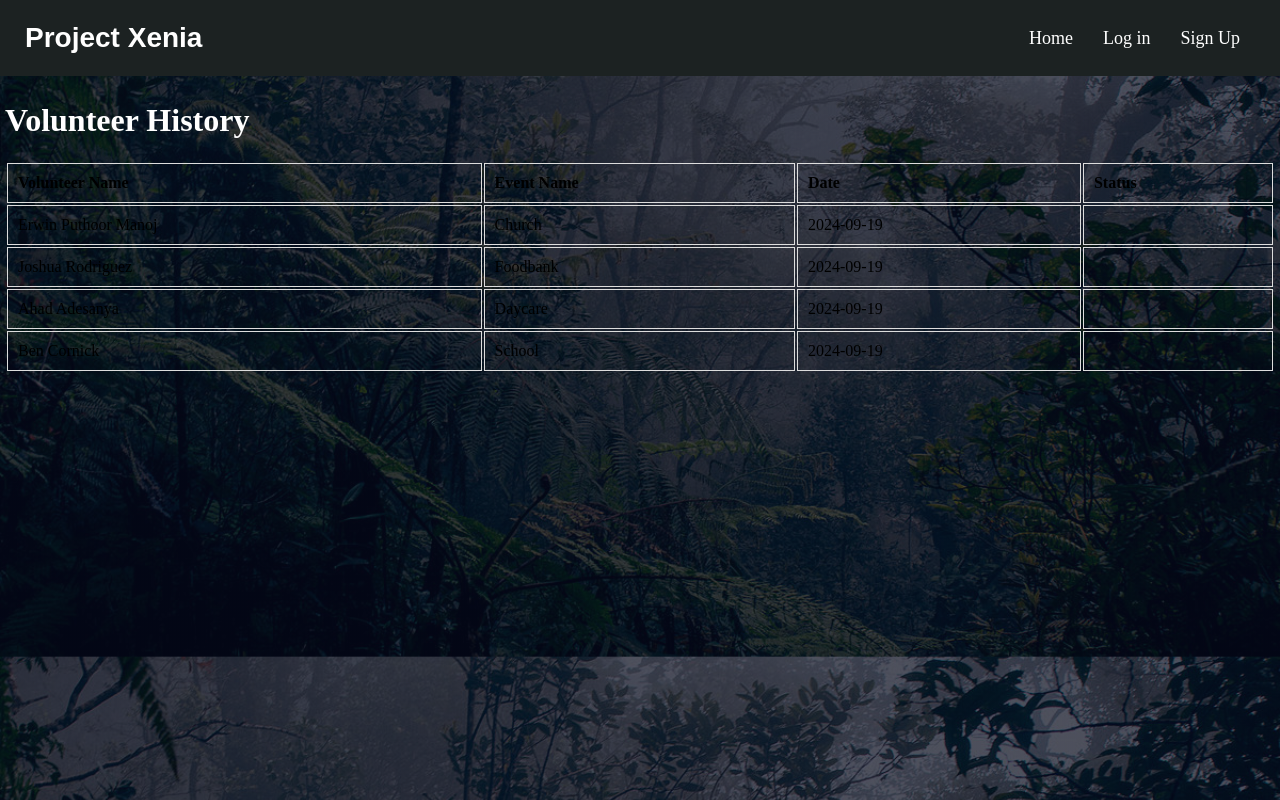
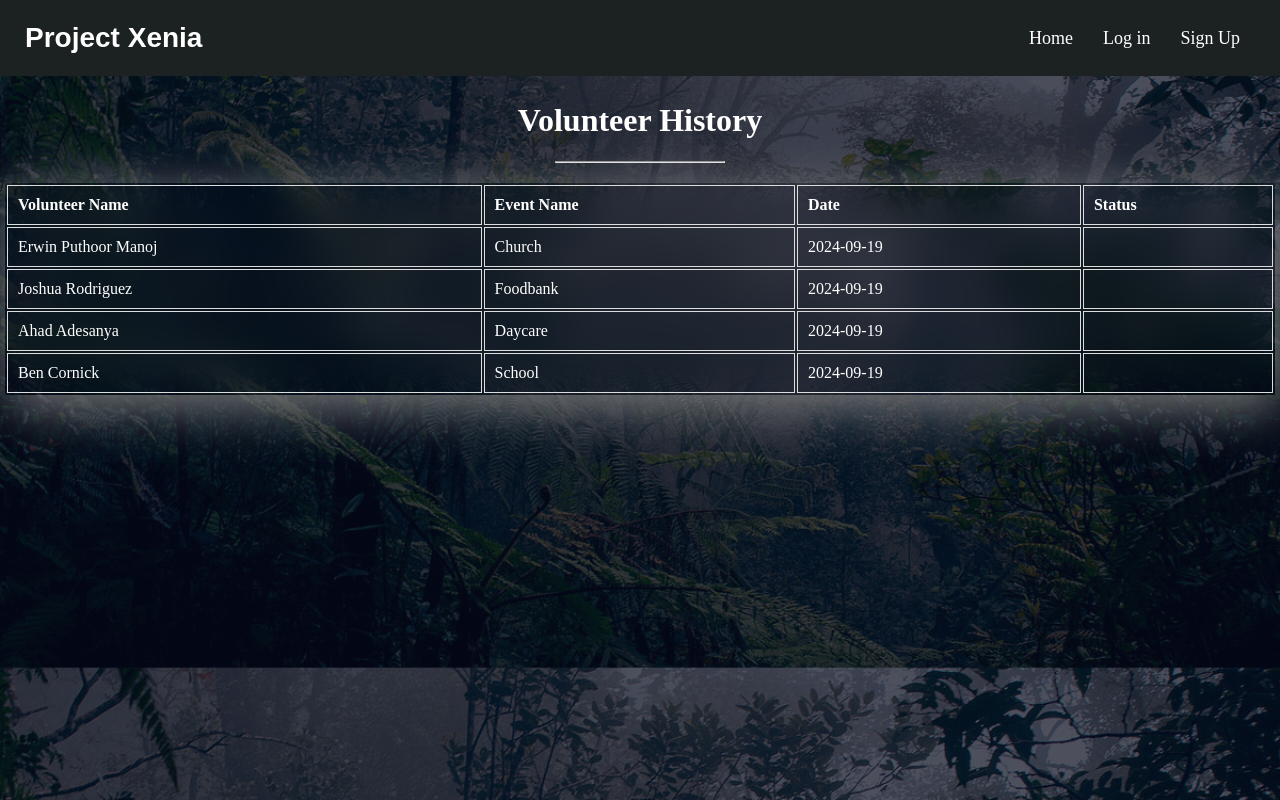
Before and after one commit to Sir-Erwin/project-xenia, a Next.js app: page /volunteer_h in a window 1280 px wide. Built offline with nearby package versions, Linux system fonts and the light colour scheme.

Commit message:
Volunteer History page matches appearance

```diff
--- a/app/volunteer_h/page.jsx
+++ b/app/volunteer_h/page.jsx
@@ -38,6 +38,7 @@ const VolunteerHistory = () => {
     return (
       <div className="history">
         <h1>Volunteer  History</h1>
+        <hr/>
         <table className="history-table">
           <thead>
             <tr>
--- a/app/volunteer_h/volunteer_hi.css
+++ b/app/volunteer_h/volunteer_hi.css
@@ -7,21 +7,22 @@ body {
 h1{
     color: white;
     font-size: xx-large;
+    text-align: center;
 }
 
-form {
-    display: flex;
-    flex-direction: column;
-    justify-content: center; /* Center content horizontally */
-    align-items: center; /* Center content vertically */
-    min-height: 100vh; /* Full height of the viewport */
-    margin: 0; /* Remove default margin */
-    background: transparent;
+hr{
+    margin: 0 550px; /* Margin to left and right */
+    margin-bottom: 20px;
 }
+
 
 .history-table {
     width: 100%;
     border-collapse: separate;
+    color: white;
+    background: transparent;
+    backdrop-filter: blur(20px);
+    box-shadow: 5px 10px 50px grey;
   }
 
   .history-table th, .history-table td {
@@ -36,36 +37,13 @@ form {
   }
 
   .history-table tr:hover {
-    background-color: #000000;
+    background-color: rgba(0, 0, 0, 0.409);
     font-weight: bold;
   }
-
-label {
-    display: grid;
-    justify-content: center;
-    margin-bottom: 5px;
-}
 
 ::placeholder {
     color: #ccc;
 }
-
-select, input, textarea{
-    color: black;
-    border: 1px solid gray;
-}
-
-
-
-select{
-    display: flex;
-    justify-content: center;
-    padding: 10px 30px;
-    margin: 25px 0px;
-    border: content;
-    border-radius: 4px;
-}
-
 
 
 div{
```
